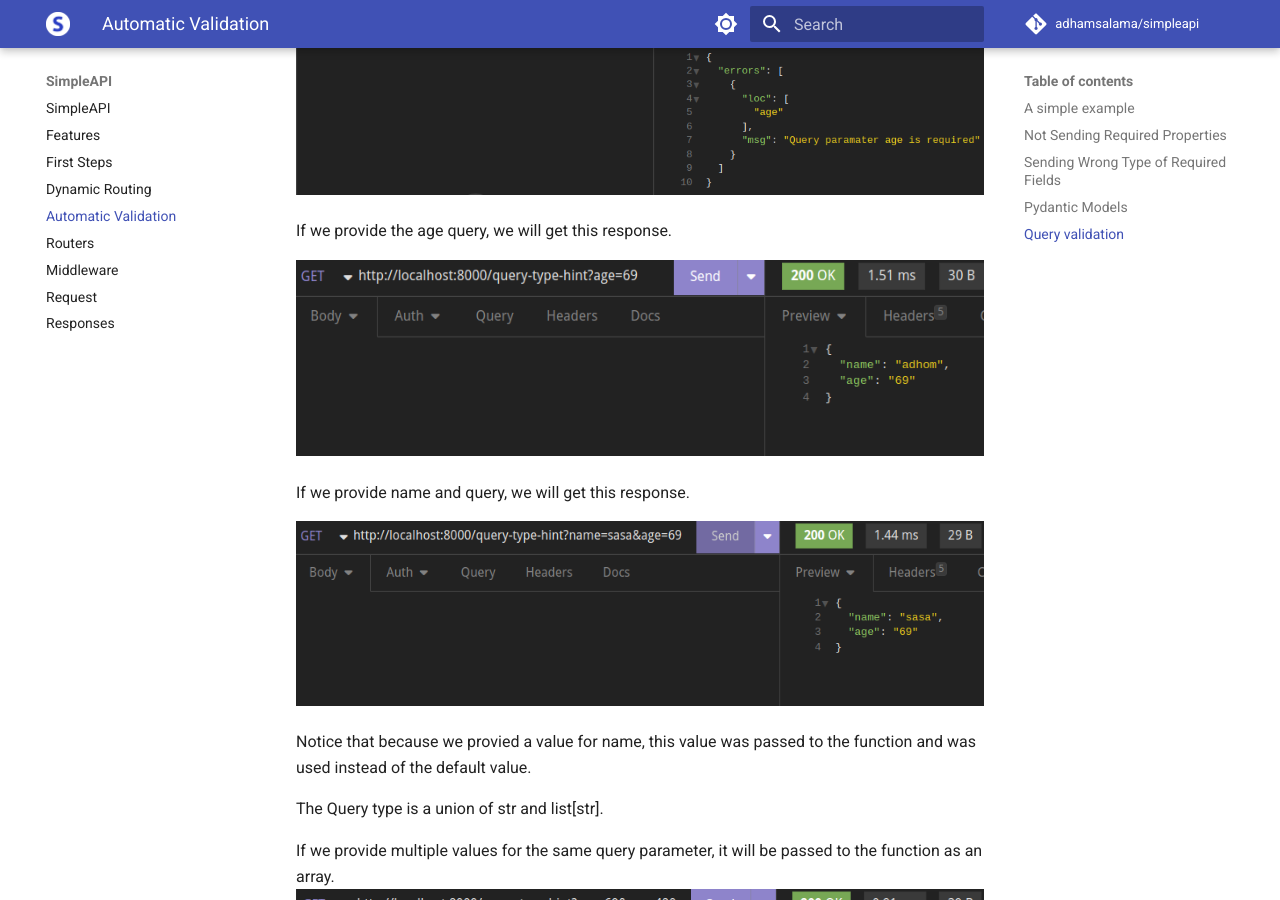
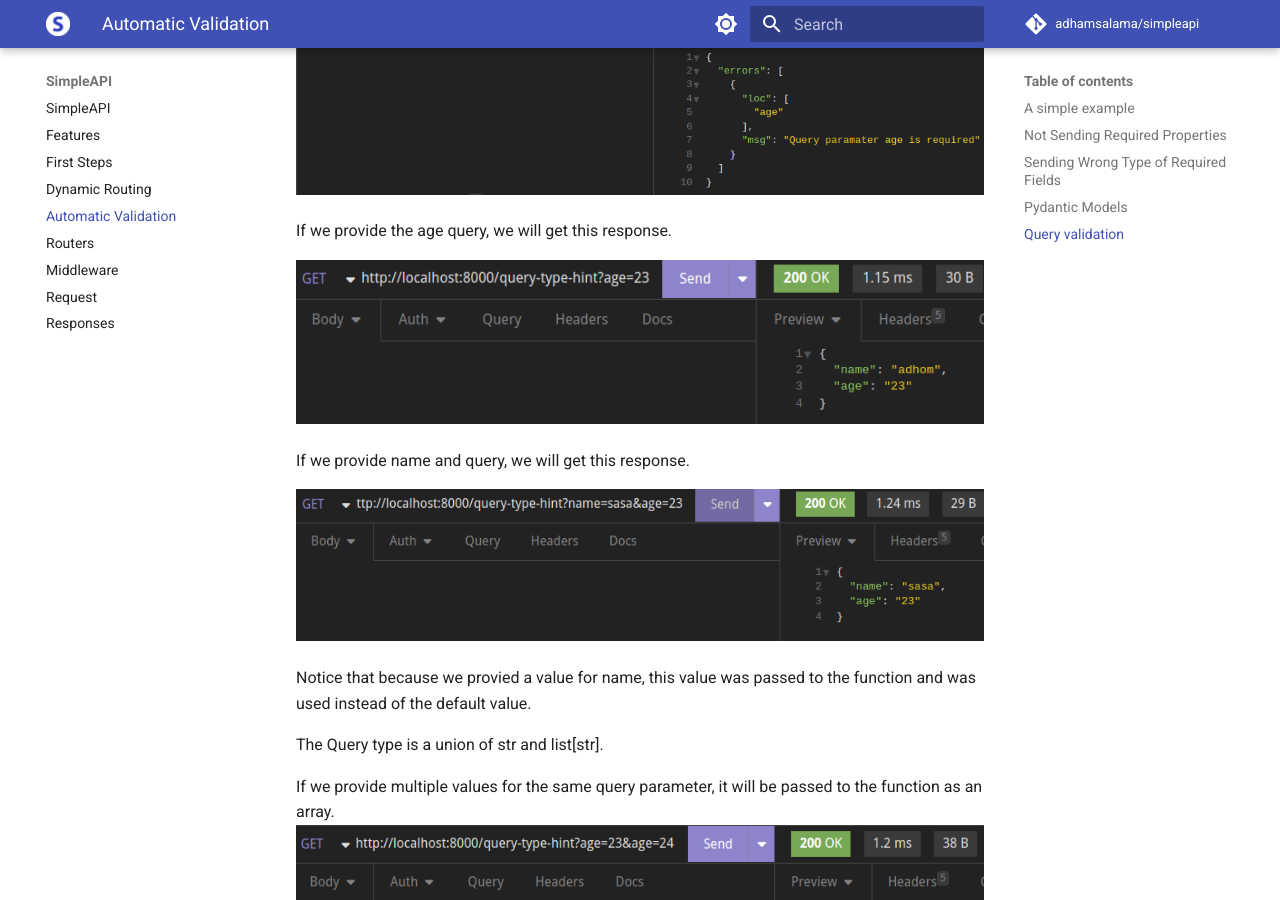
Before and after one commit to adhamsalama/simpleapi, an MkDocs documentation site: the page built from docs/automatic_validation.md, in a window 1280 px wide and 900 px high, scrolled down 3080 px. Built offline with MkDocs 1.6.1 and Material for MkDocs 9.7.7, drawn with Linux system fonts in a browser that asks for light colours; comment, search, counter and statistics services are not loaded.

Commit message:
Update docs examples

```diff
--- a/docs/automatic_validation.md
+++ b/docs/automatic_validation.md
@@ -92,7 +92,7 @@ But if age wasn't provided, an error would be automatically returned.
 
 If we provide the age query, we will get this response.
 
-![query_response](assets/query-response.png)
+![query_response](assets/query-response-1.png)
 
 If we provide name and query, we will get this response.
 
```
Also changed, not shown: docs/assets/query-response-1.png (added), docs/assets/query-response-2.png, docs/assets/query-response-3.png, docs/assets/query-response.png (deleted).
